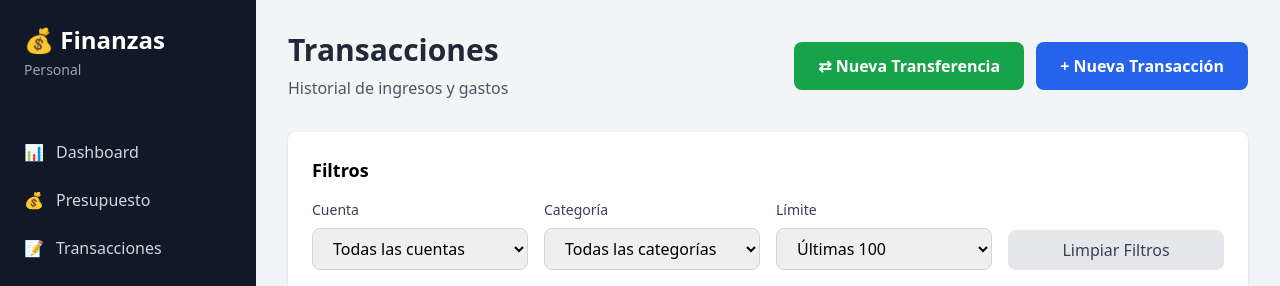
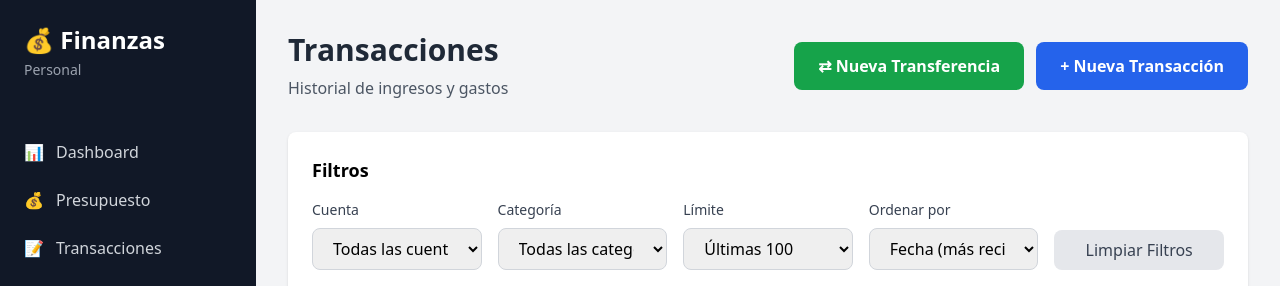
Before and after one commit to oscarems/personal_finances, a FastAPI app: page /transactions in a window 1280 px wide. Shown: the top 286 px of the page. Run offline with FastAPI, Linux system fonts and the light colour scheme; data comes from the database, SQL or seed files in the repository; data that the repository does not hold is empty; some libraries are stand-ins or nearby versions.

Commit message:
Add sorting options for transactions

```diff
--- a/frontend/templates/transactions.html
+++ b/frontend/templates/transactions.html
@@ -51,7 +51,7 @@
 <!-- Filters -->
 <div class="bg-white rounded-lg shadow p-6 mb-6">
     <h3 class="text-lg font-semibold mb-4">Filtros</h3>
-    <div class="grid grid-cols-1 md:grid-cols-4 gap-4">
+    <div class="grid grid-cols-1 md:grid-cols-5 gap-4">
         <div>
             <label class="block text-sm font-medium text-gray-700 mb-2">Cuenta</label>
             <select id="filterAccount" onchange="loadTransactions()" class="w-full px-4 py-2 border border-gray-300 rounded-lg">
@@ -71,6 +71,15 @@
                 <option value="100" selected>Últimas 100</option>
                 <option value="200">Últimas 200</option>
                 <option value="500">Últimas 500</option>
+            </select>
+        </div>
+        <div>
+            <label class="block text-sm font-medium text-gray-700 mb-2">Ordenar por</label>
+            <select id="filterSort" onchange="displayTransactions()" class="w-full px-4 py-2 border border-gray-300 rounded-lg">
+                <option value="date_desc" selected>Fecha (más reciente)</option>
+                <option value="date_asc">Fecha (más antigua)</option>
+                <option value="account">Cuenta</option>
+                <option value="category">Categoría</option>
             </select>
         </div>
         <div class="flex items-end">
@@ -400,7 +409,8 @@
 
         emptyState.classList.add('hidden');
 
-        table.innerHTML = transactions.map(tx => {
+        const sortedTransactions = sortTransactions(transactions);
+        table.innerHTML = sortedTransactions.map(tx => {
             const isInflow = tx.amount >= 0;
             const amountClass = isInflow ? 'text-green-600' : 'text-red-600';
             const amountPrefix = isInflow ? '+' : '';
@@ -452,6 +462,35 @@
                 </tr>
             `;
         }).join('');
+    }
+
+    function sortTransactions(items) {
+        const sortValue = document.getElementById('filterSort')?.value || 'date_desc';
+        const sorted = [...items];
+
+        const getText = (value) => (value || '').toString().toLowerCase();
+        const compareText = (a, b) => getText(a).localeCompare(getText(b), 'es');
+
+        sorted.sort((a, b) => {
+            switch (sortValue) {
+                case 'date_asc':
+                    return new Date(a.date) - new Date(b.date);
+                case 'date_desc':
+                    return new Date(b.date) - new Date(a.date);
+                case 'account': {
+                    const diff = compareText(a.account_name, b.account_name);
+                    return diff !== 0 ? diff : new Date(b.date) - new Date(a.date);
+                }
+                case 'category': {
+                    const diff = compareText(a.category_name, b.category_name);
+                    return diff !== 0 ? diff : new Date(b.date) - new Date(a.date);
+                }
+                default:
+                    return new Date(b.date) - new Date(a.date);
+            }
+        });
+
+        return sorted;
     }
 
     function formatDate(dateString) {
@@ -585,6 +624,7 @@
         document.getElementById('filterAccount').value = '';
         document.getElementById('filterCategory').value = '';
         document.getElementById('filterLimit').value = '100';
+        document.getElementById('filterSort').value = 'date_desc';
         loadTransactions();
     }
 
```
